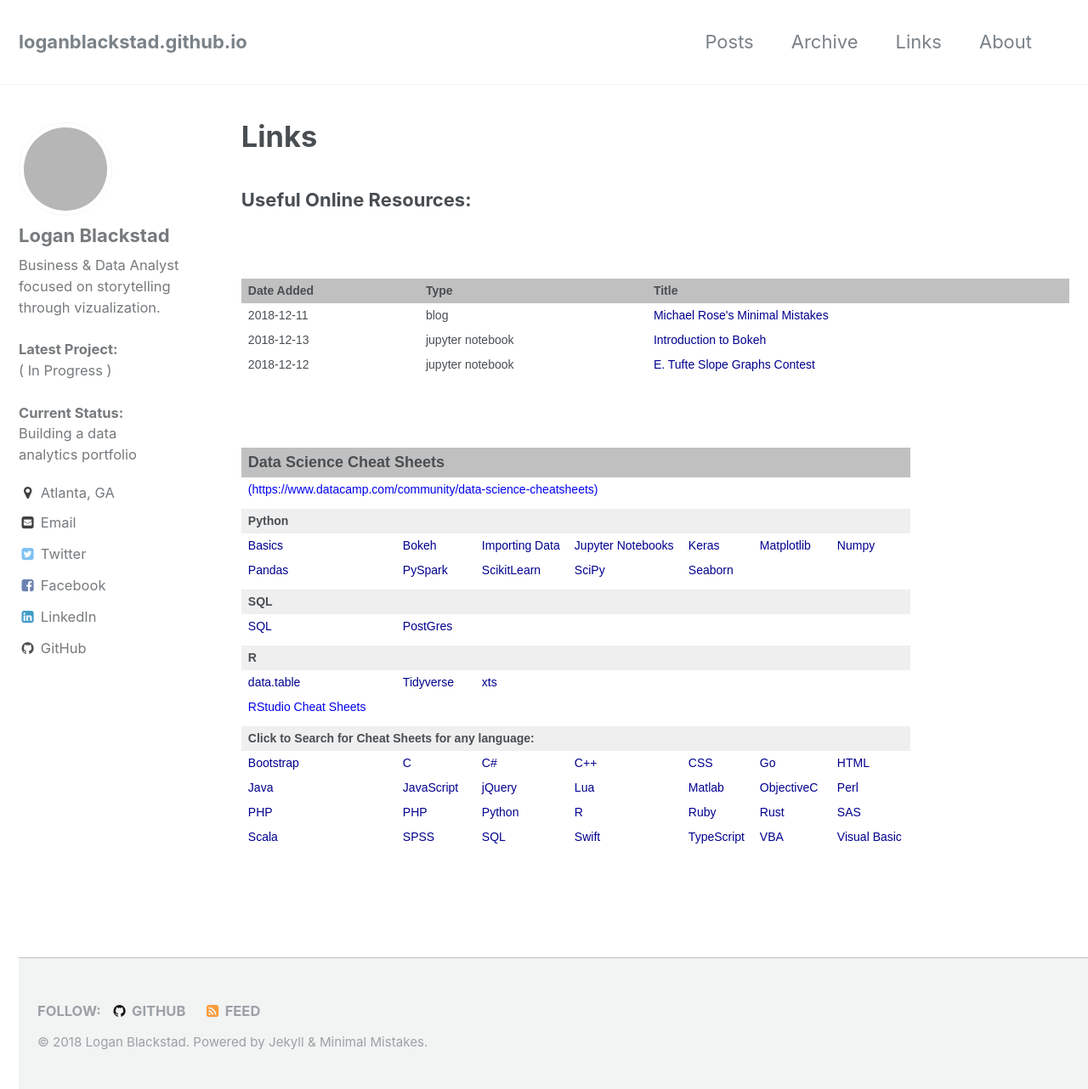
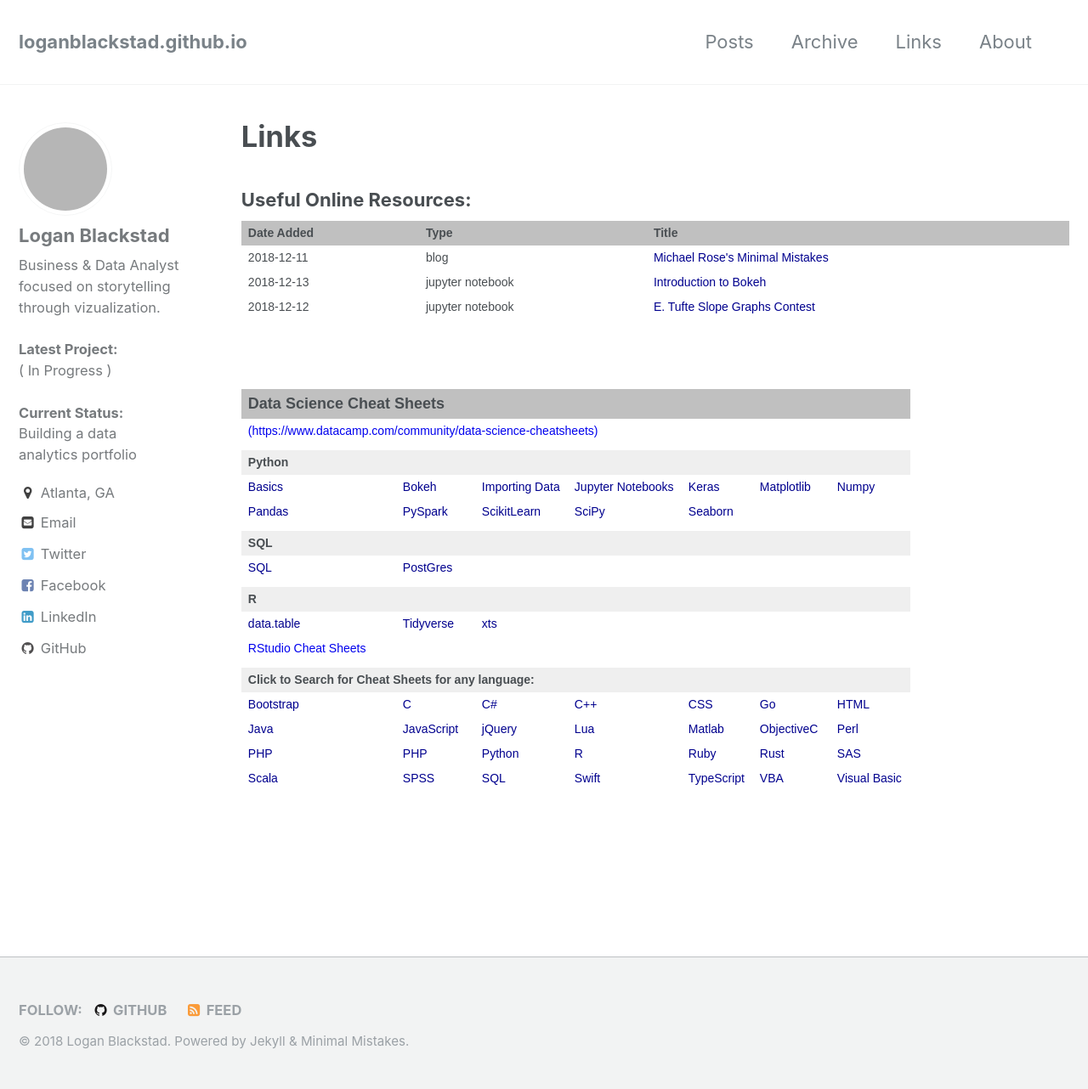
Before and after one commit to loganblackstad/loganblackstad.github.io, a Jekyll site: the page built from _pages/links.html, in a window 1280 px wide and 1282 px high. Shown: the whole window at 85% size. Built offline with Jekyll 4.4.1, drawn with Linux system fonts in a browser that asks for light colours; grey boxes are pictures that could not be loaded.

Commit message:
Update links.html

```diff
--- a/_pages/links.html
+++ b/_pages/links.html
@@ -5,20 +5,7 @@ title: "Links"
 author_profile: true
 ---
 
-<head>
-
-<body lang=EN-US link=blue vlink=purple style='tab-interval:.5in'>
-
-<div class=WordSection1>
-
-<p class=MsoNormal style='tab-stops:1.0in 265.5pt right 549.0pt'><span
-lang=PT-BR style='mso-bidi-font-size:10.0pt;font-family:"Calibri",sans-serif;
-mso-bidi-font-family:"Times New Roman";mso-bidi-theme-font:minor-latin;
-mso-ansi-language:PT-BR'><h3>Useful Online Resources:</h3><span
-style='mso-spacerun:yes'>  </span><b
-style='mso-bidi-font-weight:normal'><span lang=PT-BR style='font-size:20.0pt;
-mso-bidi-font-size:10.0pt;font-family:"Calibri",sans-serif;mso-bidi-font-family:
-"Times New Roman";mso-bidi-theme-font:minor-latin;mso-ansi-language:PT-BR'> </span></b></p>
+<h3>Useful Online Resources:</h3>
 
 <style type="text/css">
 .tg  {border-collapse:collapse;border-spacing:0;}
```
